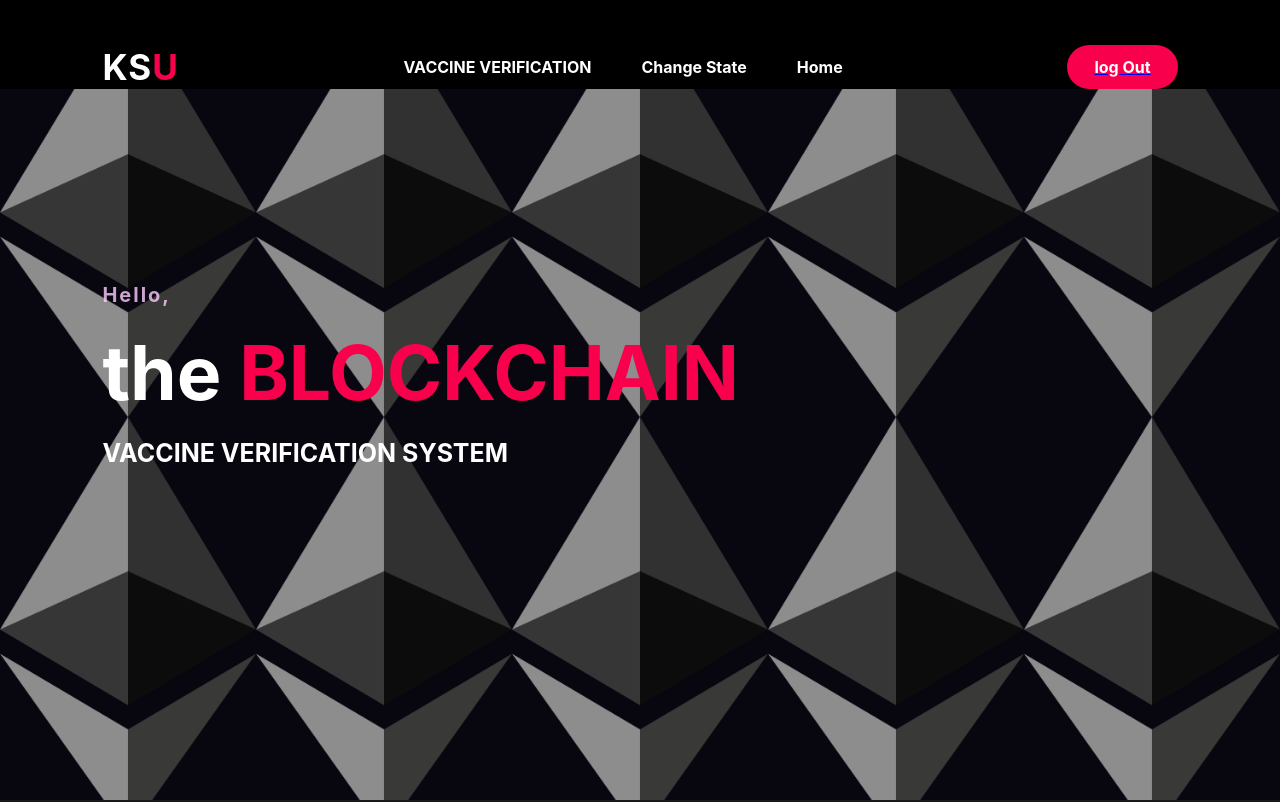
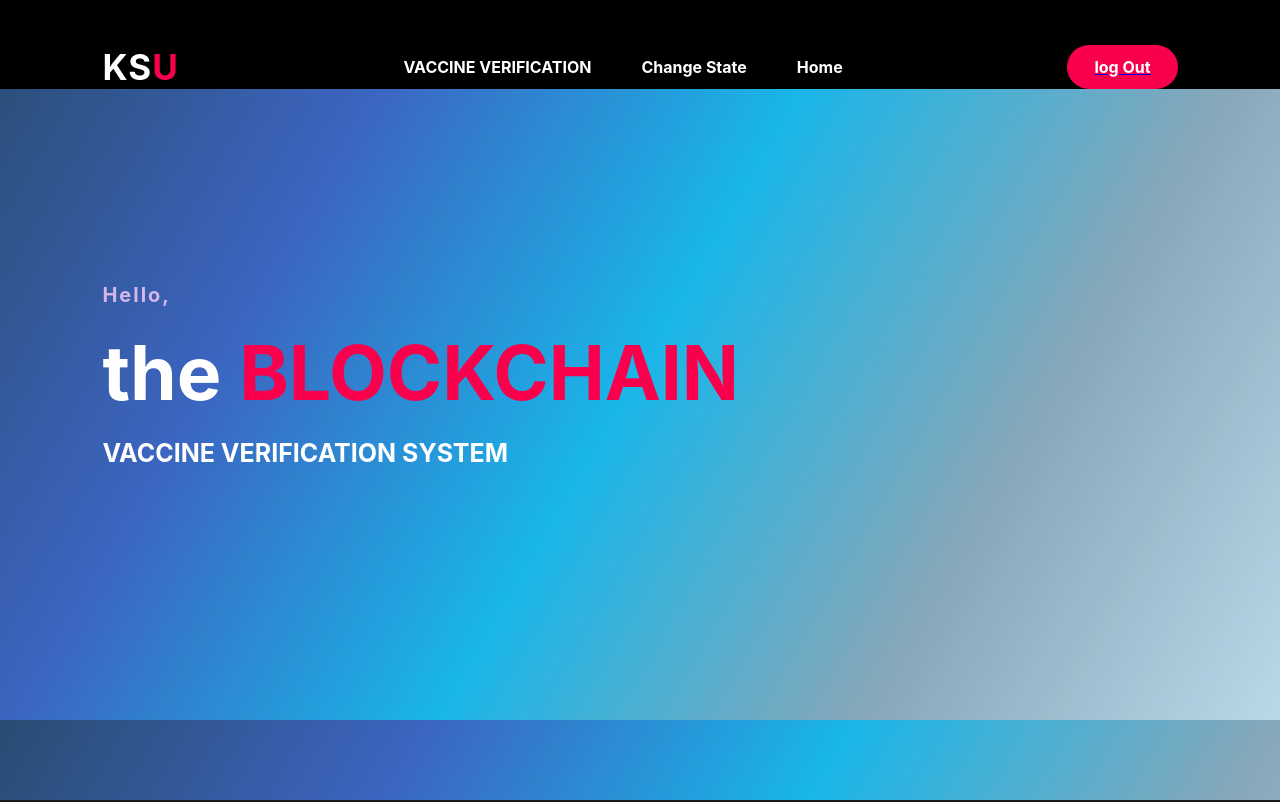
Before and after one commit to abdulrhmanalqassas/SRC, a React (Create React App) app in the folder Frontend/: page / in a window 1280 px wide. Shown: the top 802 px of the page. Built offline with nearby package versions, Linux system fonts and the light colour scheme.

Commit message:
change background

```diff
--- a/Frontend/src/App.css
+++ b/Frontend/src/App.css
@@ -11,9 +11,9 @@
 }
 
 body {
-  background-image:url("../src/images/blockchain.png") ;
+  background-image:url("../src/images/blockchain-background.png") ;
   background-color: #080710;
-  background-size:20%	;
+  background-size:100%	;
   background-repeat: repeat;
 }
 .hero{
```
